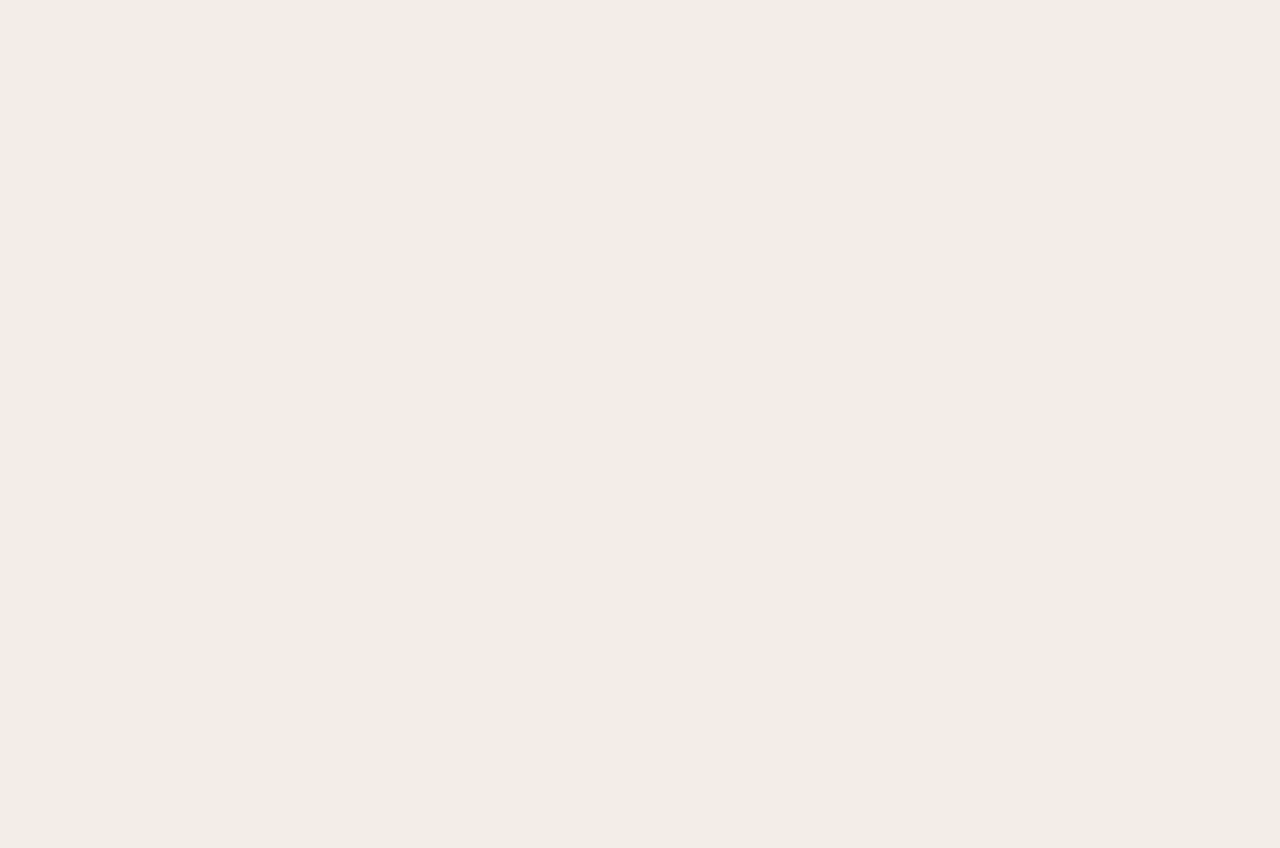
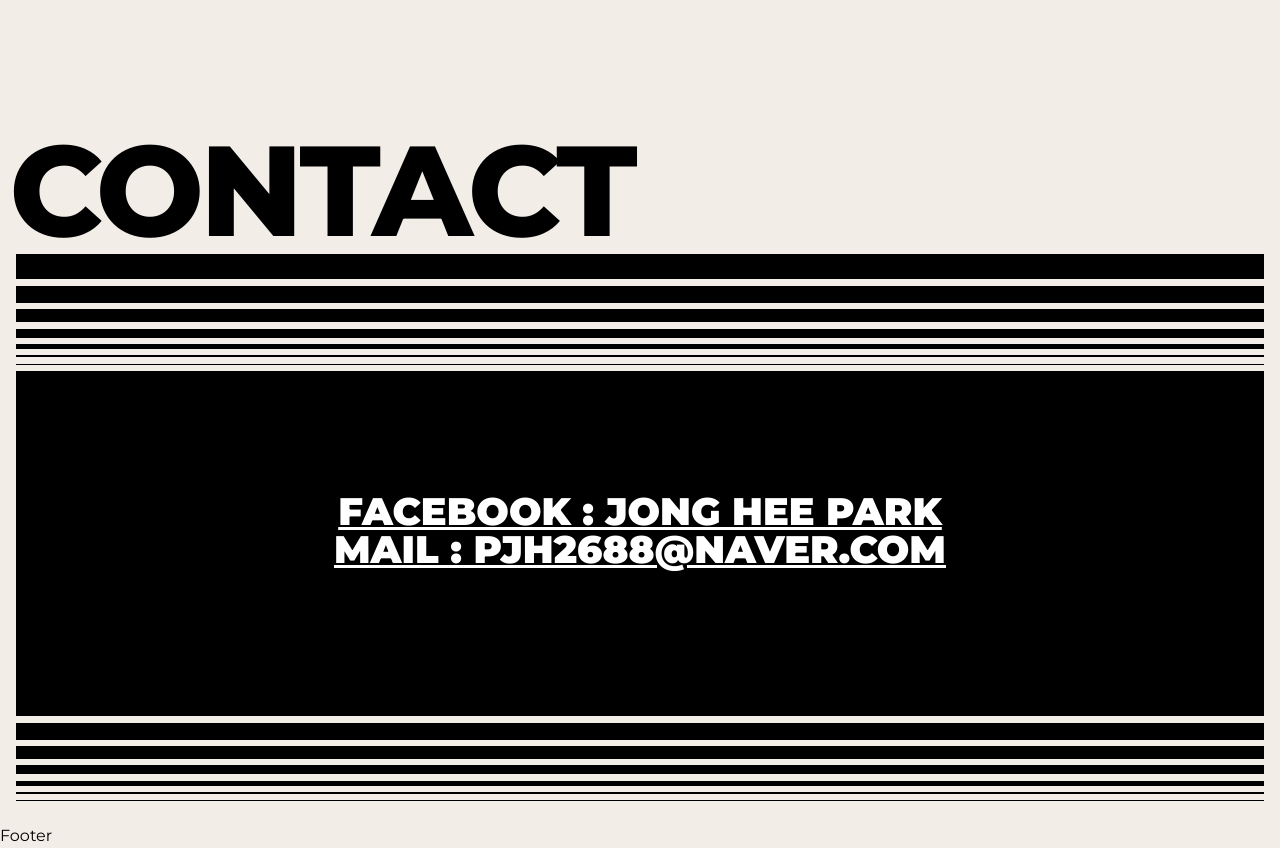
Before and after one commit to revisionismer/port2023-react, a React (Create React App) app: page / in a window 1280 px wide. Shown: the part 5800-6648 px from the top of the page. Before the commit the page ends 5676 px from the top, so only its background shows below. Built offline with nearby package versions, Linux system fonts and the light colour scheme; a small style sheet from the web is missing; a web font is replaced by a local one.

Commit message:
8. 포트폴리오 사이트 만들기 : 연락처 영역

```diff
--- a/src/assets/scss/section/_contact.scss
+++ b/src/assets/scss/section/_contact.scss
@@ -0,0 +1,133 @@
+#contact {
+    height: 130vh;
+}
+
+.contact__inner {
+    width: 100%;
+    height: 100%;
+    padding: 16px;
+    display: flex;
+    align-items: flex-start;
+    justify-content: flex-end;
+    flex-direction: column;
+
+    @media (max-width: 800px){
+        justify-content: center;
+    }
+
+    .contact__title {
+        font-size: 10vw;
+        text-transform: uppercase;
+        line-height: 1;
+        font-weight: 800;
+        white-space: nowrap;
+        text-indent: -0.5vw;
+        letter-spacing: -0.3vw;
+
+        @media (max-width: 800px){
+            display: none;
+        }
+    }
+
+    .contact__text {
+        width: 100%;
+        height: 40vh;
+        background-color: var(--black);
+        color: var(--white);
+        display: flex;
+        align-items: center;
+        justify-content: center;
+        flex-direction: column;
+        position: relative;
+
+        .text {
+            font-size: 3vw;
+            line-height: 1;
+            font-weight: 900;
+            text-transform: uppercase;
+            text-decoration: underline;
+            text-align: center;
+            position: relative;
+            z-index: 100;
+            transition: all 0.3s;
+            cursor: all-scroll;
+
+            @media (max-width: 800px){
+                font-size: 24px;
+                padding: 0 16px;
+                word-break: break-all;
+            }
+        }
+    }
+
+    .contact__lines {
+        width: 100%;
+
+        .line {
+            display: block;
+            width: 100%;
+            height: 1px;
+            background-color: var(--black);
+            margin-bottom: 0.5vw;
+
+            &:nth-child(1){
+                height: 25px;
+            }
+            &:nth-child(2){
+                height: 17px;
+            }
+            &:nth-child(3){
+                height: 13px;
+            }
+            &:nth-child(4){
+                height: 9px;
+            }
+            &:nth-child(5){
+                height: 5px;
+            }
+            &:nth-child(6){
+                height: 2px;
+            }
+            &:nth-child(7){
+                height: 1px;
+            }
+        }
+
+        &.top {
+            .line {
+                margin-top: 0.5vw;
+                margin-bottom: 0;
+                display: none;
+
+                @media (max-width: 800px){
+                    display: block;
+                }
+
+                &:nth-child(1){
+                    height: 1px;
+                }
+                &:nth-child(2){
+                    height: 2px;
+                }
+                &:nth-child(3){
+                    height: 5px;
+                }
+                &:nth-child(4){
+                    height: 9px;
+                }
+                &:nth-child(5){
+                    height: 13px;
+                }
+                &:nth-child(6){
+                    height: 17px;
+                }
+                &:nth-child(7){
+                    height: 25px;
+                }
+
+            }
+        }
+
+    }
+
+}
--- a/src/components/Contact.jsx
+++ b/src/components/Contact.jsx
@@ -1,7 +1,57 @@
 import React from "react";
 
+const contactText = [
+    {
+        link: "https://www.facebook.com/pjh2688?locale=ko_KR",
+        title: "FACEBOOK : jong hee park",
+    },
+    {
+        link: "mailto:pjh2688@naver.com",
+        title: "mail : pjh2688@naver.com",
+    },
+];
+
 const Contact = () => {
-    return <div>Contact</div>;
+    return (
+        <section id="contact">
+            <div className="contact__inner">
+                <h2 className="contact__title">Contact</h2>
+                <div className="contact__lines" aria-hidden="true">
+                    <span className="line"></span>
+                    <span className="line"></span>
+                    <span className="line"></span>
+                    <span className="line"></span>
+                    <span className="line"></span>
+                    <span className="line"></span>
+                    <span className="line"></span>
+                </div>
+                <div className="contact__text">
+                    <div className="text">
+                        {contactText.map( (contact, key) => (
+                            <div key={key}>
+                                <a
+                                    href={contact.link}
+                                    rel="noopener noreferrer"
+                                    target="_blank"
+                                >
+                                    {contact.title}
+                                </a>
+                            </div>
+                        ))}
+                    </div>
+                </div>
+                <div className="contact__lines bottom" aria-hidden="true">
+                    <span className="line"></span>
+                    <span className="line"></span>
+                    <span className="line"></span>
+                    <span className="line"></span>
+                    <span className="line"></span>
+                    <span className="line"></span>
+                    <span className="line"></span>
+                </div>
+            </div>
+        </section>
+    );
 };
 
 export default Contact;
```
Also changed, not shown: 1 other file (tests, documents, lock files or other folders).
